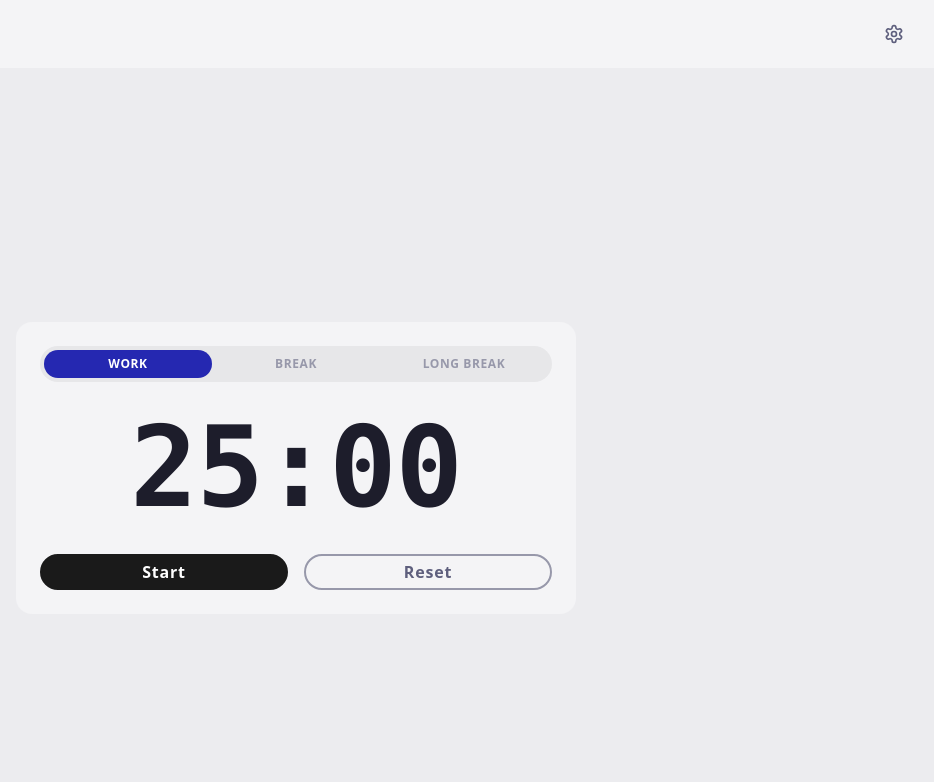
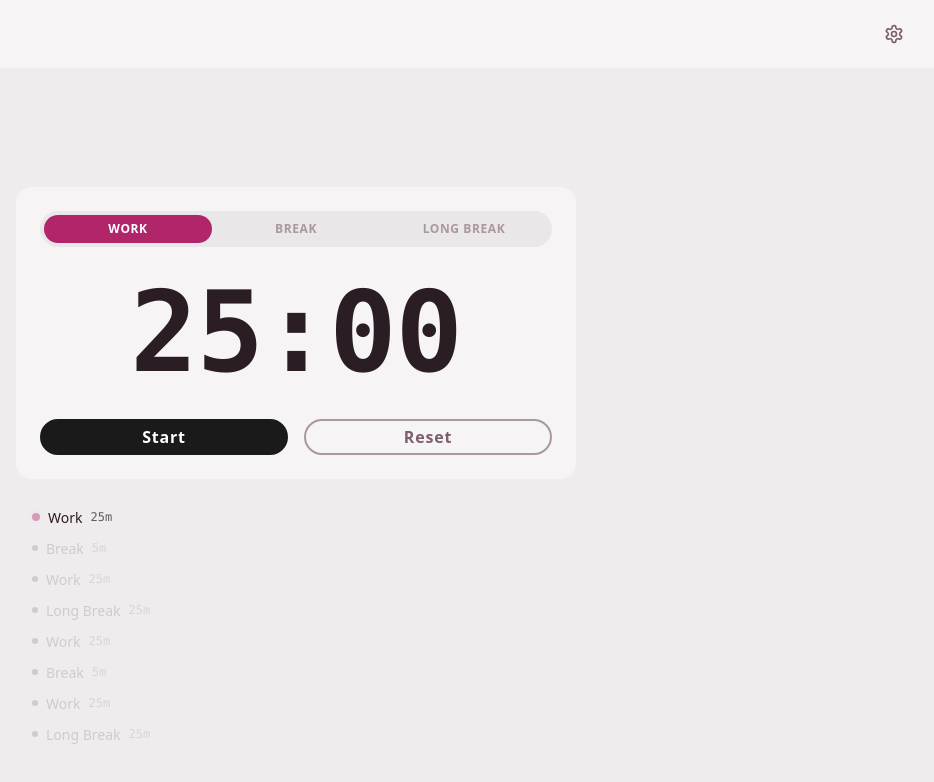
Before and after one commit to kyril-s/pomodoro-timer, a website built with Vite: page index.html in a window 1280 px wide. Shown: the whole page, without its empty margins (344-1278 px from the left). Built offline with nearby package versions, Linux system fonts and the light colour scheme.

Commit message:
Added scheduled Work/Breaks timline

```diff
--- a/index.html
+++ b/index.html
@@ -71,7 +71,7 @@
                 <div class="settings-row">
                     <label class="settings-field settings-field-hue">
                         <span class="settings-label">Theme color</span>
-                        <input id="theme-hue" type="range" min="0" max="360" value="239" class="settings-hue-slider">
+                        <input id="theme-hue" type="range" min="0" max="360" value="330" class="settings-hue-slider">
                     </label>
                 </div>
             </fieldset>
@@ -97,6 +97,7 @@
                 <button id="reset-btn" class="btn btn-secondary">Reset</button>
             </div>
         </div>
+        <div id="schedule" class="schedule"></div>
     </div>
     <script type="module" src="/src/main.js"></script>
 </body>
--- a/src/main.js
+++ b/src/main.js
@@ -9,7 +9,7 @@ let isRunning = false;
 let currentMode = "work";
 let intervalId = null;
 let audioCtx;
-let currentHue = 239;
+let currentHue = 330;
 
 const app = document.getElementById("app");
 const timeDisplay = document.getElementById("time-display");
@@ -26,6 +26,7 @@ const settingsPanel = document.querySelector(".settings-panel");
 const settingsToggleBtn = document.getElementById("settings-toggle-btn");
 const settingsFieldset = document.getElementById("settings-fieldset");
 const themeHueInput = document.getElementById("theme-hue");
+const scheduleEl = document.getElementById("schedule");
 
 /* ---- Dynamic color system ---------------------------------------- */
 
@@ -44,6 +45,8 @@ function applyColors(isDark) {
   const workS = 65;
   const breakH = (h + 150) % 360;
   const breakS = 55;
+  const longH = (h + 80) % 360;
+  const longS = 60;
 
   if (isDark) {
     root.setProperty("--pmdr-clr-surface-page", hsl(h, 30, 6));
@@ -61,6 +64,10 @@ function applyColors(isDark) {
     root.setProperty("--pmdr-clr-on-surface-break", hsl(breakH, breakS, 68));
     root.setProperty("--pmdr-clr-on-surface-break-dim", hsl(breakH, 30, 14));
     root.setProperty("--pmdr-clr-on-surface-break-glow", hsla(breakH, breakS, 68, 0.25));
+
+    root.setProperty("--pmdr-clr-on-surface-long-break", hsl(longH, longS, 68));
+    root.setProperty("--pmdr-clr-on-surface-long-break-dim", hsl(longH, 30, 14));
+    root.setProperty("--pmdr-clr-on-surface-long-break-glow", hsla(longH, longS, 68, 0.25));
 
     root.setProperty("--pmdr-clr-action-primary", "#f0f0f0");
     root.setProperty("--pmdr-clr-action-primary-text", "#111111");
@@ -82,6 +89,10 @@ function applyColors(isDark) {
     root.setProperty("--pmdr-clr-on-surface-break", hsl(breakH, breakS, 35));
     root.setProperty("--pmdr-clr-on-surface-break-dim", hsl(breakH, 35, 95));
     root.setProperty("--pmdr-clr-on-surface-break-glow", hsla(breakH, breakS, 35, 0.15));
+
+    root.setProperty("--pmdr-clr-on-surface-long-break", hsl(longH, longS, 38));
+    root.setProperty("--pmdr-clr-on-surface-long-break-dim", hsl(longH, 35, 95));
+    root.setProperty("--pmdr-clr-on-surface-long-break-glow", hsla(longH, longS, 38, 0.15));
 
     root.setProperty("--pmdr-clr-action-primary", "#1a1a1a");
     root.setProperty("--pmdr-clr-action-primary-text", "#ffffff");
@@ -129,6 +140,54 @@ function secondsForMode(mode) {
   return breakSeconds;
 }
 
+function formatMin(secs) {
+  return Math.ceil(secs / 60) + "m";
+}
+
+function modeLabel(mode) {
+  if (mode === "work") return "Work";
+  if (mode === "longBreak") return "Long Break";
+  return "Break";
+}
+
+function buildSchedule() {
+  const steps = [];
+  const totalItems = 8;
+  let simWork = completedWorkSessions;
+  let simMode = currentMode;
+
+  steps.push({ mode: simMode, seconds: secondsForMode(simMode) });
+
+  while (steps.length < totalItems) {
+    if (simMode === "work") {
+      simWork++;
+      const useLong =
+        longBreakInterval > 0 && simWork % longBreakInterval === 0;
+      simMode = useLong ? "longBreak" : "break";
+    } else {
+      simMode = "work";
+    }
+    steps.push({ mode: simMode, seconds: secondsForMode(simMode) });
+  }
+
+  return steps;
+}
+
+function renderSchedule() {
+  const steps = buildSchedule();
+
+  scheduleEl.innerHTML = steps
+    .map((step, i) => {
+      const cls = i === 0 ? "active" : "";
+      return `<div class="schedule-item ${cls}" data-sched-mode="${step.mode}">
+        <span class="schedule-item-dot"></span>
+        <span class="schedule-item-label">${modeLabel(step.mode)}</span>
+        <span class="schedule-item-duration">${formatMin(step.seconds)}</span>
+      </div>`;
+    })
+    .join("");
+}
+
 function updateDisplay() {
   const minutes = Math.floor(timeRemaining / 60);
   const seconds = timeRemaining % 60;
@@ -140,6 +199,7 @@ function updateDisplay() {
   modeLongBreakBtn.classList.toggle("active", currentMode === "longBreak");
   app.dataset.mode = currentMode;
   applyTheme();
+  renderSchedule();
 }
 
 function tick() {
@@ -162,8 +222,9 @@ function tick() {
 
     playNotification(wasWork ? 880 : 660, wasWork ? 3 : 2);
 
-    const flashClass = wasWork ? "flash-break" : "flash-work";
-    document.body.classList.remove("flash-work", "flash-break");
+    const flashMap = { work: "flash-work", break: "flash-break", longBreak: "flash-long-break" };
+    const flashClass = flashMap[currentMode];
+    document.body.classList.remove("flash-work", "flash-break", "flash-long-break");
     void document.body.offsetWidth;
     document.body.classList.add(flashClass);
   }
@@ -263,7 +324,7 @@ function handleShortcut(e) {
 /* ---- Event listeners ---------------------------------------------- */
 
 document.body.addEventListener("animationend", () => {
-  document.body.classList.remove("flash-work", "flash-break");
+  document.body.classList.remove("flash-work", "flash-break", "flash-long-break");
 });
 
 settingsToggleBtn.addEventListener("click", () => settingsPanel.classList.toggle("open"));
--- a/src/style.css
+++ b/src/style.css
@@ -24,6 +24,10 @@
   --pmdr-clr-on-surface-break:      #0d9488;
   --pmdr-clr-on-surface-break-dim:  #e6f7f5;
   --pmdr-clr-on-surface-break-glow: rgba(13,148,136,.15);
+
+  --pmdr-clr-on-surface-long-break:      #9333ea;
+  --pmdr-clr-on-surface-long-break-dim:  #f3e8ff;
+  --pmdr-clr-on-surface-long-break-glow: rgba(147,51,234,.15);
 
   --pmdr-clr-action-primary:      #1a1a1a;
   --pmdr-clr-action-primary-text: #ffffff;
@@ -174,9 +178,13 @@ body {
   color: #fff;
 }
 
-#mode-break-btn.active,
+#mode-break-btn.active {
+  background-color: var(--pmdr-clr-on-surface-break);
+  color: #fff;
+}
+
 #mode-long-break-btn.active {
-  background-color: var(--pmdr-clr-on-surface-break);
+  background-color: var(--pmdr-clr-on-surface-long-break);
   color: #fff;
 }
 
@@ -341,10 +349,14 @@ body {
   color: var(--pmdr-clr-on-surface-work);
 }
 
-.btn-shortcut[data-target="break"]:hover,
-.btn-shortcut[data-target="longBreak"]:hover {
+.btn-shortcut[data-target="break"]:hover {
   border-color: var(--pmdr-clr-on-surface-break);
   color: var(--pmdr-clr-on-surface-break);
+}
+
+.btn-shortcut[data-target="longBreak"]:hover {
+  border-color: var(--pmdr-clr-on-surface-long-break);
+  color: var(--pmdr-clr-on-surface-long-break);
 }
 
 .btn-shortcut:focus-visible {
@@ -519,5 +531,93 @@ body {
   100% { background-color: var(--pmdr-clr-surface-page); }
 }
 
-body.flash-work  { animation: flash-work 0.6s ease-out; }
-body.flash-break { animation: flash-break 0.6s ease-out; }
+@keyframes flash-long-break {
+  0%   { background-color: var(--pmdr-clr-on-surface-long-break); }
+  100% { background-color: var(--pmdr-clr-surface-page); }
+}
+
+body.flash-work       { animation: flash-work 0.6s ease-out; }
+body.flash-break      { animation: flash-break 0.6s ease-out; }
+body.flash-long-break { animation: flash-long-break 0.6s ease-out; }
+
+/* =================================================================
+   Schedule Timeline
+   ================================================================= */
+
+.schedule {
+  display: flex;
+  flex-direction: column;
+
+  width: 100%;
+  max-width: 35rem;
+  padding: var(--pmdr-space-lg) var(--pmdr-space-sm) 0;
+  gap: 2px;
+}
+
+.schedule-item {
+  display: flex;
+  align-items: center;
+  gap: var(--pmdr-space-sm);
+  padding: var(--pmdr-space-xs) var(--pmdr-space-sm);
+  font-size: var(--pmdr-text-sm);
+  font-weight: var(--pmdr-weight-medium);
+  color: var(--pmdr-clr-on-surface-text-muted);
+  opacity: var(--pmdr-opacity-disabled);
+  transition: color 0.3s ease, opacity 0.3s ease;
+}
+
+.schedule-item.done {
+  opacity: 0.25;
+  text-decoration: line-through;
+}
+
+.schedule-item.active {
+  color: var(--pmdr-clr-on-surface-text);
+  opacity: 1;
+}
+
+.schedule-item-dot {
+  flex-shrink: 0;
+  width: 6px;
+  height: 6px;
+  border-radius: var(--pmdr-radius-full);
+  background-color: var(--pmdr-clr-on-surface-text-muted);
+  transition: background-color 0.3s ease, box-shadow 0.3s ease;
+}
+
+.schedule-item.active .schedule-item-dot {
+  width: 8px;
+  height: 8px;
+  animation: schedule-pulse 2s ease-in-out infinite;
+}
+
+.schedule-item.active[data-sched-mode="work"] .schedule-item-dot {
+  background-color: var(--pmdr-clr-on-surface-work);
+  box-shadow: 0 0 6px var(--pmdr-clr-on-surface-work-glow);
+}
+
+.schedule-item.active[data-sched-mode="break"] .schedule-item-dot {
+  background-color: var(--pmdr-clr-on-surface-break);
+  box-shadow: 0 0 6px var(--pmdr-clr-on-surface-break-glow);
+}
+
+.schedule-item.active[data-sched-mode="longBreak"] .schedule-item-dot {
+  background-color: var(--pmdr-clr-on-surface-long-break);
+  box-shadow: 0 0 6px var(--pmdr-clr-on-surface-long-break-glow);
+}
+
+.schedule-item-label {
+  white-space: nowrap;
+}
+
+.schedule-item-duration {
+  font-family: var(--pmdr-font-mono);
+  font-size: var(--pmdr-text-xs);
+  color: inherit;
+  opacity: 0.7;
+}
+
+@keyframes schedule-pulse {
+  0%, 100% { opacity: 1; }
+  50%      { opacity: 0.4; }
+}
```
